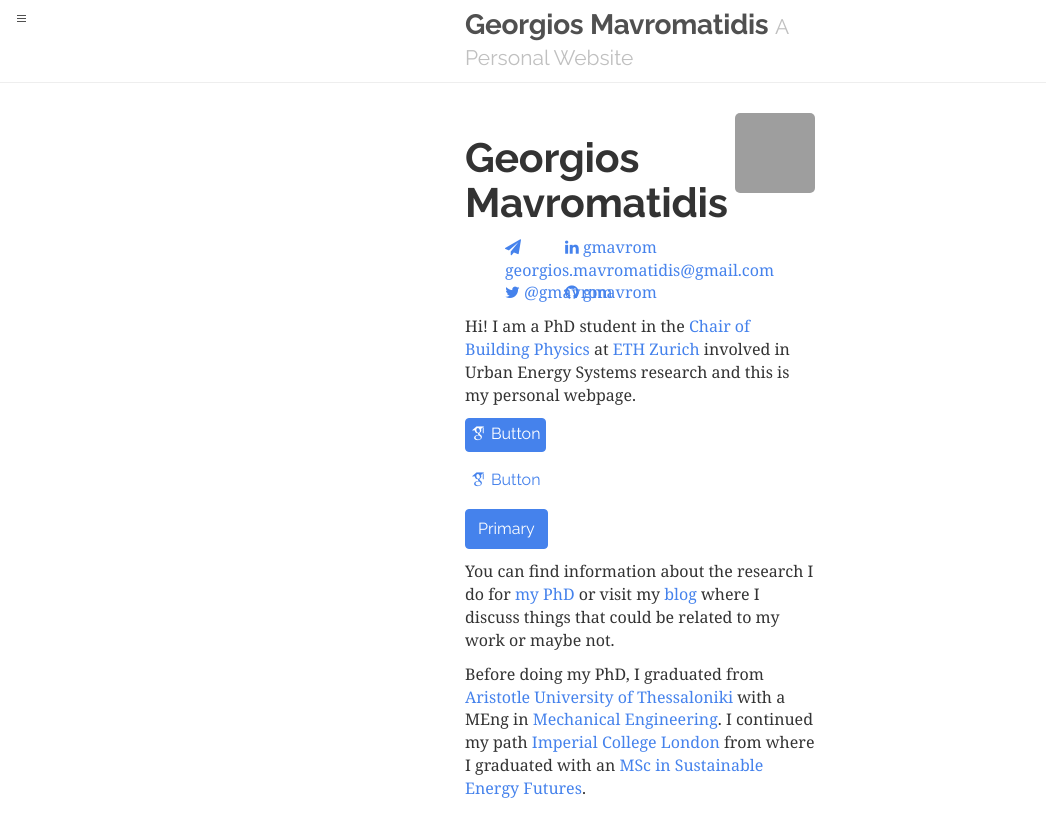
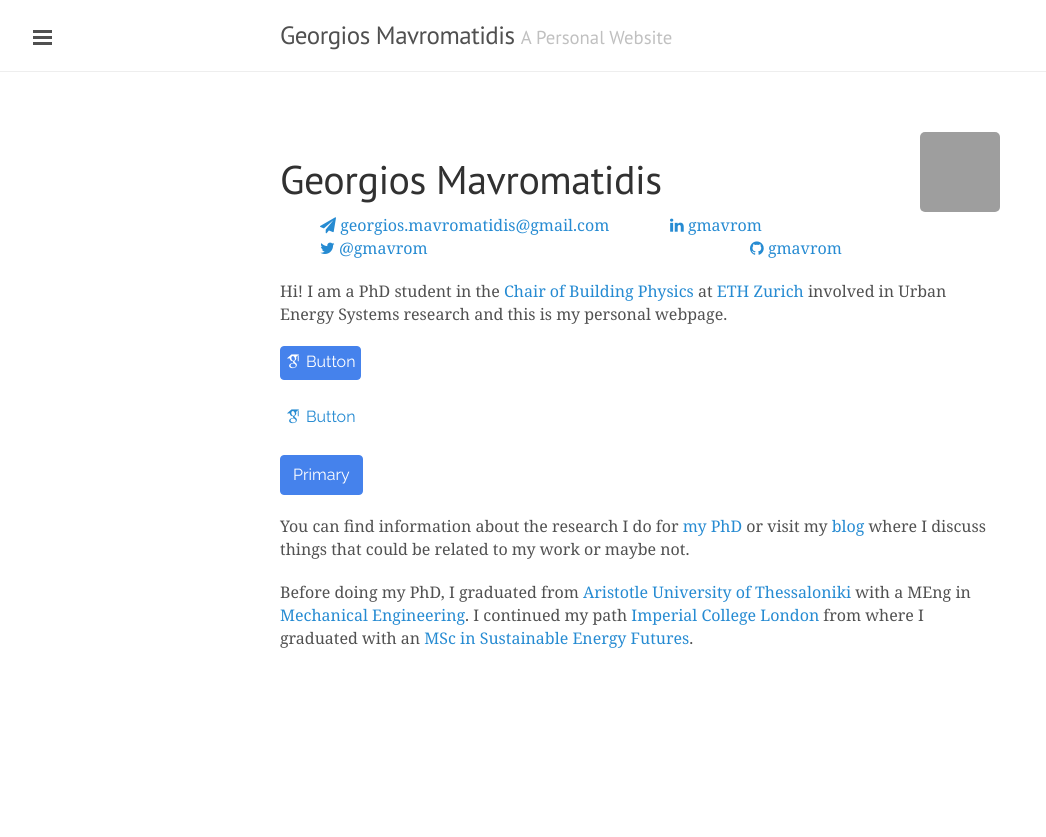
Before and after one commit to gmavrom33/gmavrom.github.io, a Jekyll site: the page built from index.md, in a window 1280 px wide. Shown: the top 837 px of the page, without its empty margins (0-1046 px from the left). Built offline with Jekyll 4.4.1, drawn with Linux system fonts in a browser that asks for light colours; nearby versions of some CDN libraries; some web fonts are replaced; grey boxes are pictures that could not be loaded.

Commit message:
Update head.html

```diff
--- a/_includes/head.html
+++ b/_includes/head.html
@@ -14,6 +14,7 @@
   </title>
 
   <!-- CSS -->
+  <link href="/css/bootstrap.min.css" rel="stylesheet">
   <link rel="stylesheet" href="/public/css/poole.css">
   <link rel="stylesheet" href="/public/css/syntax.css">
   <link rel="stylesheet" href="/public/css/lanyon.css">
@@ -22,8 +23,6 @@
   <link rel="stylesheet" href="https://fonts.googleapis.com/css?family=PT+Serif:400,400italic,700%7CPT+Sans:400">
   <link rel="stylesheet" href="/css/academicons.css"/>
   <link rel="stylesheet" href="//maxcdn.bootstrapcdn.com/font-awesome/4.3.0/css/font-awesome.min.css" >
-  <link href="/css/bootstrap.min.css" rel="stylesheet">
-  <!-- <link href="/css/bootstrap.css" rel="stylesheet"> -->
 
   <!-- Icons -->
   <link rel="apple-touch-icon-precomposed" sizes="144x144" href="/public/apple-touch-icon-144-precomposed.png">
```
